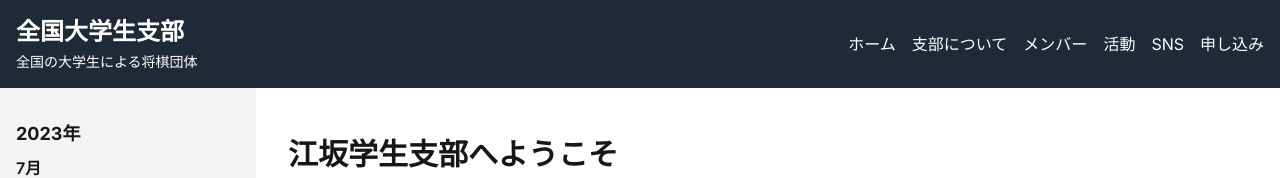
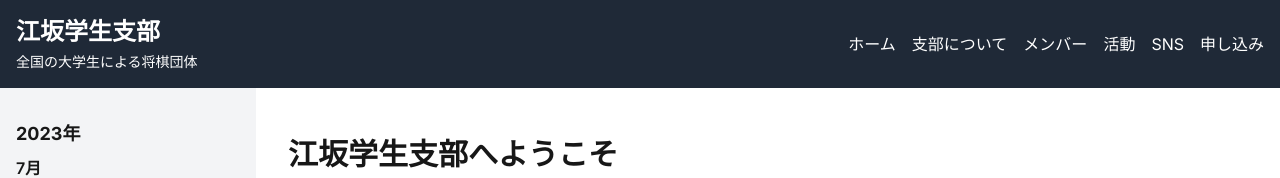
Before and after one commit to DaikiKazusaki/shibu-webpage, a Next.js app: page / in a window 1280 px wide. Shown: the top 178 px of the page. Built offline with nearby package versions, Linux system fonts and the light colour scheme.

Commit message:
fix the name

```diff
--- a/app/components/Header.tsx
+++ b/app/components/Header.tsx
@@ -11,7 +11,7 @@ export default function Header() {
       <nav className="container mx-auto flex flex-col md:flex-row justify-between items-center">
         <div className="text-center md:text-left mb-4 md:mb-0">
           <Link href="/" className="text-xl md:text-2xl font-bold">
-            全国大学生支部
+            江坂学生支部
           </Link>
           <p className="text-sm mt-1">全国の大学生による将棋団体</p>
         </div>
```
